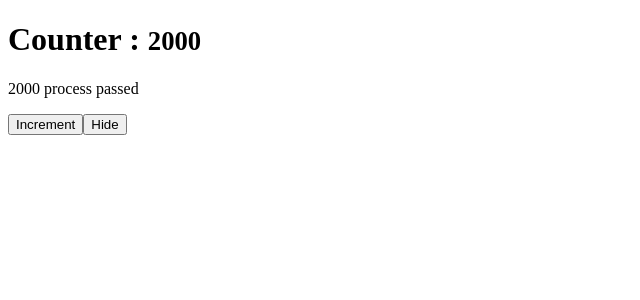
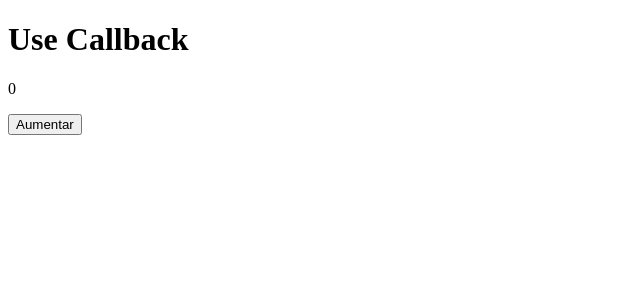
Before and after one commit to WalterKstro/React-Hooks, a React (Create React App) app: page / in a window 1280 px wide. Shown: the top 300 px of the page, without its empty margins (0-640 px from the left). Built offline with nearby package versions, Linux system fonts and the light colour scheme; the HTML template or start-up script is replaced by a standard one.

Commit message:
useCallback

```diff
--- a/src/App.js
+++ b/src/App.js
@@ -7,11 +7,12 @@
 // import RealExample from './components/useRef/RealExample'
 // import LayoutEffect from './components/useLayoutEffect/LayoutEffect'
 // import Memo from './components/memo/Memo'
-import MemoHook from './components/memo/MemoHook'
+// import MemoHook from './components/memo/MemoHook'
+import UseCallback from './components/useCallback/UseCallback'
 const App = () => {
     return (
         <div className="container">
-           <MemoHook/>
+           <UseCallback/>
         </div>
     )
 }
--- /dev/null
+++ b/src/components/useCallback/Button.js
@@ -0,0 +1,10 @@
+import React from "react"
+
+const Button = React.memo(({aument}) => {
+    console.log('Llamado otra vez')
+    return (
+        <button className="btn btn-primary" onClick={aument} >Aumentar</button>
+    )
+})
+
+export default Button
--- /dev/null
+++ b/src/components/useCallback/UseCallback.js
@@ -0,0 +1,22 @@
+import React, { useCallback, useState } from 'react'
+import Button from './Button'
+
+const UseCallback = () => {
+
+    const [counter, setCounter] = useState(0)
+
+    const aument = useCallback(
+        () => {setCounter(count => count + 5)},
+        [setCounter]
+    )
+
+    return (
+        <>
+            <h1>Use Callback</h1>
+            <p>{counter}</p>
+            <Button aument={aument} />
+        </>
+    )
+}
+
+export default UseCallback
```
